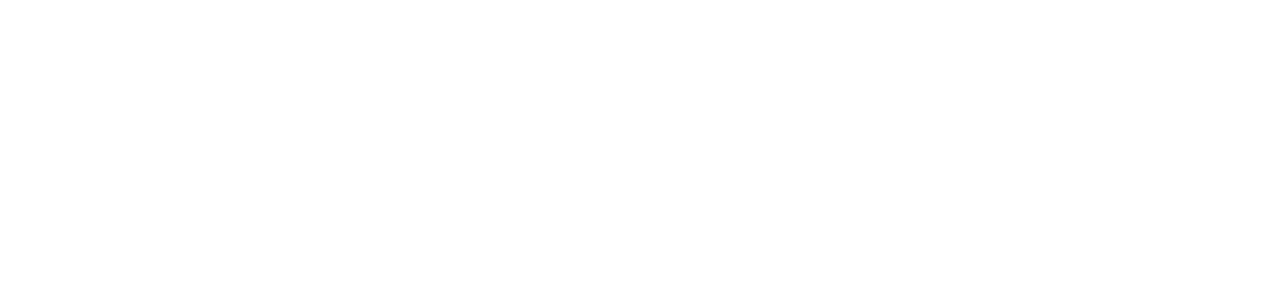
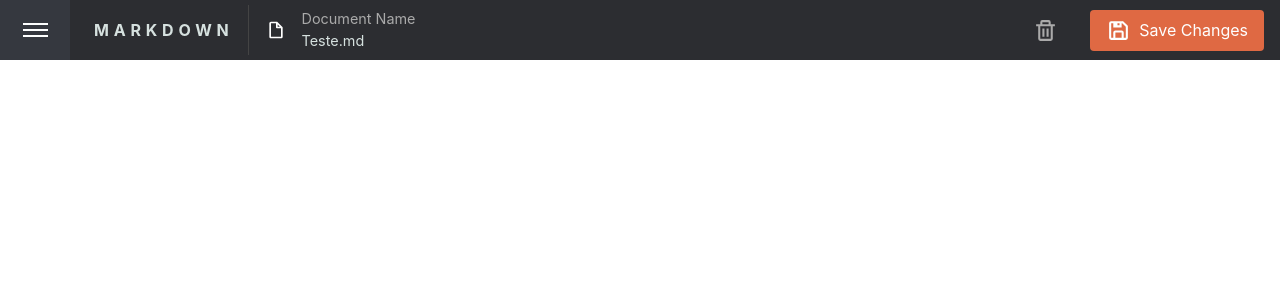
Before and after one commit to mtsgsr/markdown-editor, a React (Vite) app: page / in a window 1280 px wide. Shown: the top 300 px of the page. Built offline with nearby package versions, Linux system fonts and the light colour scheme.

Commit message:
header component added

```diff
--- a/src/App.jsx
+++ b/src/App.jsx
@@ -2,12 +2,14 @@
 import { ThemeProvider } from "styled-components";
 import GlobalStyle from "./styles/globalStyle";
 import { lightTheme, darkTheme } from "./styles/themes";
+import Header from "./components/Header";
 
 function App() {
   return (
     <ThemeProvider theme={darkTheme}>
       <div className="App">
         <GlobalStyle />
+        <Header />
       </div>
     </ThemeProvider>
   );
--- /dev/null
+++ b/src/components/Header.jsx
@@ -0,0 +1,172 @@
+import React from "react";
+import { BiFileBlank, BiSave, BiTrash } from "react-icons/bi";
+import styled from "styled-components";
+
+const Head = styled.header`
+  height: 60px;
+  background-color: ${({ theme }) => theme.header};
+  display: flex;
+  justify-content: space-between;
+  align-items: center;
+  gap: 1.5rem;
+  @media (max-width: 300px) {
+    gap: 0.5rem;
+  }
+`;
+
+const Menu = styled.button`
+  display: flex;
+  justify-content: center;
+  align-items: center;
+  height: 100%;
+  width: 70px;
+  background-color: #35383f;
+  &:before {
+    content: "";
+    display: inline-block;
+    height: 2px;
+    width: 25px;
+    background-color: ${({ theme }) => theme.menu};
+    box-shadow: 0 6px ${({ theme }) => theme.menu},
+      0 -6px ${({ theme }) => theme.menu};
+  }
+`;
+
+const Info = styled.div`
+  display: flex;
+  justify-content: center;
+  align-items: center;
+  margin-right: auto;
+  gap: 2rem;
+`;
+
+const Markdown = styled.h1`
+  display: none;
+  color: ${({ theme }) => theme.text};
+  font-weight: bold;
+  text-transform: uppercase;
+  letter-spacing: 0.3rem;
+  @media (min-width: 1024px) {
+    display: block;
+  }
+`;
+
+const Doc = styled.div`
+  display: flex;
+  align-items: center;
+  gap: 1rem;
+  position: relative;
+  &:before {
+    content: "";
+    display: none;
+    position: absolute;
+    left: -18px;
+    height: 50px;
+    width: 1px;
+    background-color: #444;
+  }
+  @media (min-width: 1024px) {
+    &:before {
+      display: block;
+    }
+  }
+`;
+
+const DocInfo = styled.div`
+  display: flex;
+  flex-direction: column;
+`;
+
+const DocLabel = styled.p`
+  display: none;
+  color: #aaa;
+  font-size: 1rem;
+  @media (min-width: 640px) {
+    display: block;
+  }
+  @media (min-width: 1024px) {
+    font-size: 0.9rem;
+  }
+`;
+
+const DocTitle = styled.p`
+  font-size: 1.1rem;
+  color: ${({ theme }) => theme.text};
+  @media (min-width: 640) {
+    font-size: 1rem;
+  }
+  @media (min-width: 1024px) {
+    font-size: 0.9rem;
+  }
+`;
+
+const Buttons = styled.div`
+  display: flex;
+  justify-content: center;
+  align-items: center;
+  gap: 1rem;
+  margin-right: 1rem;
+  @media (max-width: 300px) {
+    margin-right: 0.5rem;
+    gap: 0.5rem;
+  }
+`;
+
+const Trash = styled.a`
+  color: #aaa;
+  padding: 0.5rem 1rem;
+  @media (max-width: 300px) {
+    padding: 0.25rem 0.5rem;
+  }
+`;
+
+const SaveBtn = styled.button`
+  display: flex;
+  justify-content: center;
+  align-items: center;
+  gap: 0.5rem;
+  padding: 0.5rem 1rem;
+  border-radius: 4px;
+  color: ${({ theme }) => theme.menu};
+  background-color: ${({ theme }) => theme.accent};
+  @media (max-width: 300px) {
+    padding: 0.25rem 0.5rem;
+  }
+`;
+
+const SaveText = styled.span`
+  display: none;
+  @media (min-width: 640px) {
+    display: block;
+    font-size: 1rem;
+  }
+`;
+
+const Header = () => {
+  return (
+    <Head>
+      <Menu />
+      <Info>
+        <Markdown>Markdown</Markdown>
+        <Doc>
+          <BiFileBlank size={20} color="white" />
+          <DocInfo>
+            <DocLabel>Document Name</DocLabel>
+            <DocTitle>Teste.md</DocTitle>
+          </DocInfo>
+        </Doc>
+      </Info>
+      <Buttons>
+        <Trash href="#">
+          <BiTrash size={25} />
+        </Trash>
+        <SaveBtn>
+          <BiSave size={25} />
+          <SaveText>Save Changes</SaveText>
+        </SaveBtn>
+      </Buttons>
+    </Head>
+  );
+};
+
+export default Header;
```
